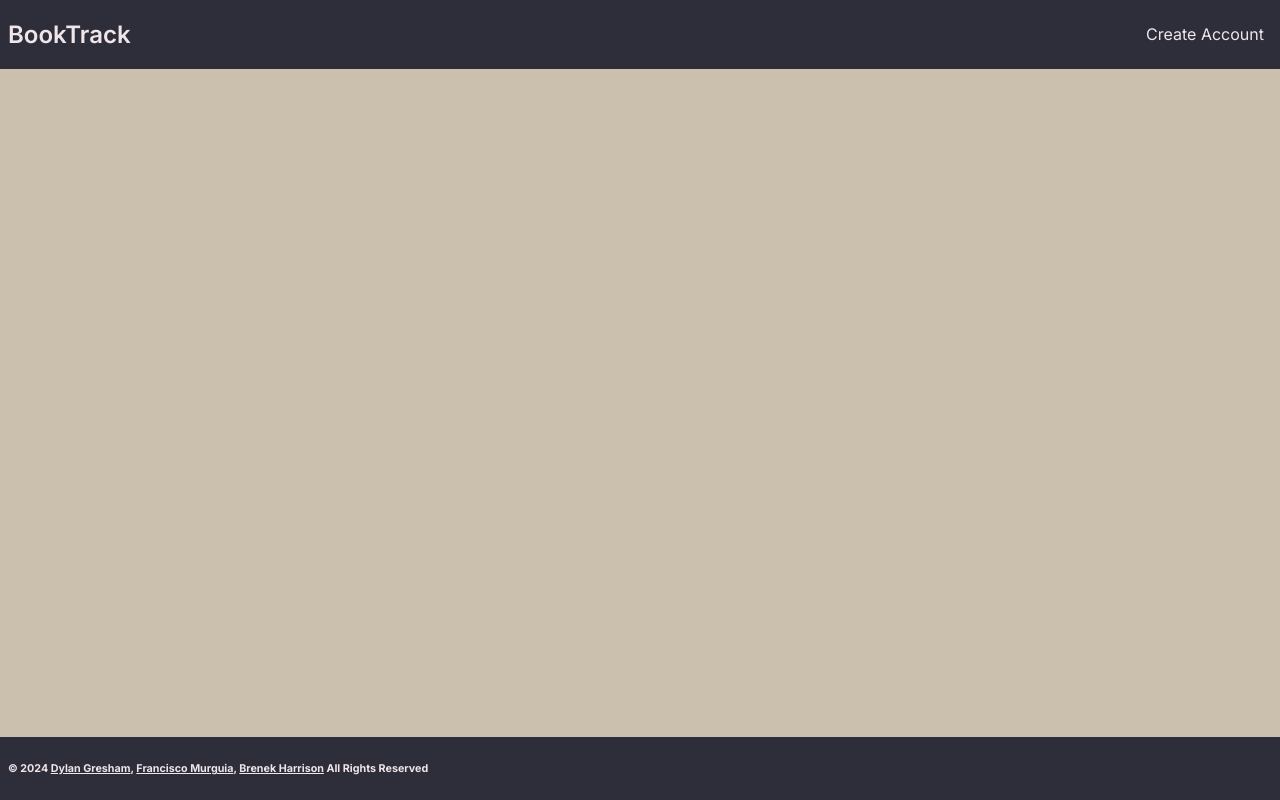
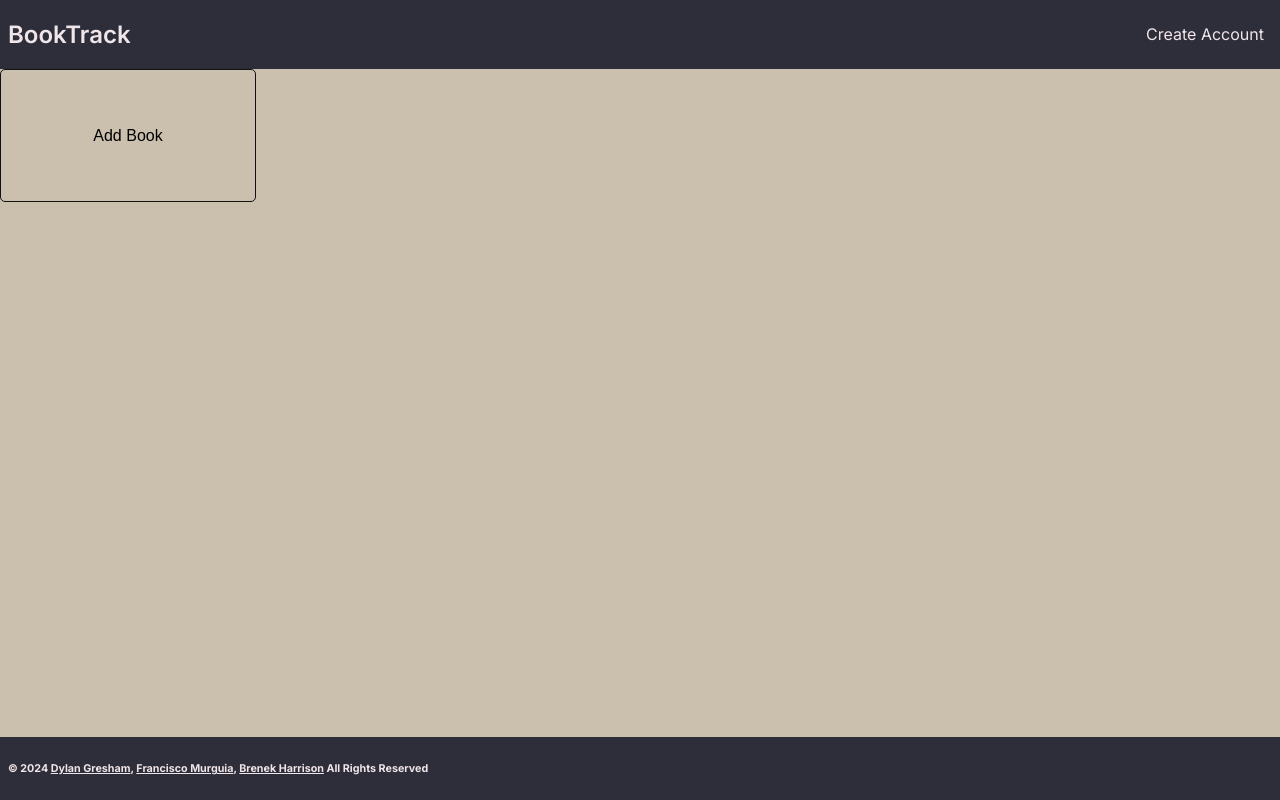
Before and after one commit to Dylan-Gresham/BookTrack, a Next.js app: page /library in a window 1280 px wide. Built offline with nearby package versions, Linux system fonts and the light colour scheme.

Commit message:
Implement most of the library route

```diff
--- /dev/null
+++ b/src/app/components/book.tsx
@@ -0,0 +1,9 @@
+import { BookType } from "../lib/booklist";
+
+export default function Book({ book }: { book: BookType }) {
+  return (
+    <>
+      <h6>{book.title}</h6>
+    </>
+  );
+}
--- a/src/app/library/page.tsx
+++ b/src/app/library/page.tsx
@@ -2,19 +2,72 @@
 
 // Jotai imports
 import { useAtomValue } from "jotai";
+
+// Component imports
 import Header from "../components/header";
+import Book from "../components/book";
 
+// Library imports
+import { userInfoAtom } from "../lib/atoms";
+import { BookType } from "../lib/booklist";
+
+// CSS import
 import styles from "@/app/styles/library.module.css";
-import { userInfoAtom } from "../lib/atoms";
+
+// Define constants
+const CHUNK_SIZE = 5; // Library's row length
 
 export default function Library() {
-  const bookList = useAtomValue(userInfoAtom);
+  const userInfo = useAtomValue(userInfoAtom);
 
+  const userBooks: Array<BookType> = userInfo ? userInfo.userBooks : [];
+  let splitUserBooks: Array<Array<BookType>> = [];
+
+  if (userBooks.length <= 5) {
+    splitUserBooks = [userBooks];
+  } else {
+    for (let i = 0; i < userBooks.length; i += CHUNK_SIZE) {
+      splitUserBooks.concat(userBooks.slice(i, i + CHUNK_SIZE));
+    }
+  }
+
+  let bgColor = "#CBC0AE";
+  if (userInfo) {
+    bgColor = userInfo.userConfig.theme === "dark" ? "#CBC0AE" : "#5D707F";
+  }
+
+  let i = 0;
   return (
     <>
       <Header />
-      <main className={styles.libraryMain}>
-        <ul></ul>
+      <main className={styles.libraryMain} style={{ backgroundColor: bgColor }}>
+        {userBooks.length > 0 &&
+          splitUserBooks.map((slice: Array<BookType>) => {
+            return (
+              <ul key={i++}>
+                {slice.map((book) => {
+                  return (
+                    <li key={book.id}>
+                      <Book book={book}></Book>
+                    </li>
+                  );
+                })}
+              </ul>
+            );
+          })}
+        {userBooks.length === 0 && (
+          <button
+            type="button"
+            onClick={(e: React.MouseEvent<HTMLButtonElement>) => {
+              e.preventDefault();
+              e.stopPropagation();
+
+              console.log("TODO!");
+            }}
+          >
+            Add Book
+          </button>
+        )}
       </main>
     </>
   );
--- a/src/app/styles/library.module.css
+++ b/src/app/styles/library.module.css
@@ -1,5 +1,4 @@
 .libraryMain {
-    background-color: #CBC0AE;
     height: 100%;
     width: 100%;
     display: grid;
```
Also changed, not shown: src/app/lib/booklist.ts (+7 -5 lines), 1 other file (tests, documents, lock files or other folders).
